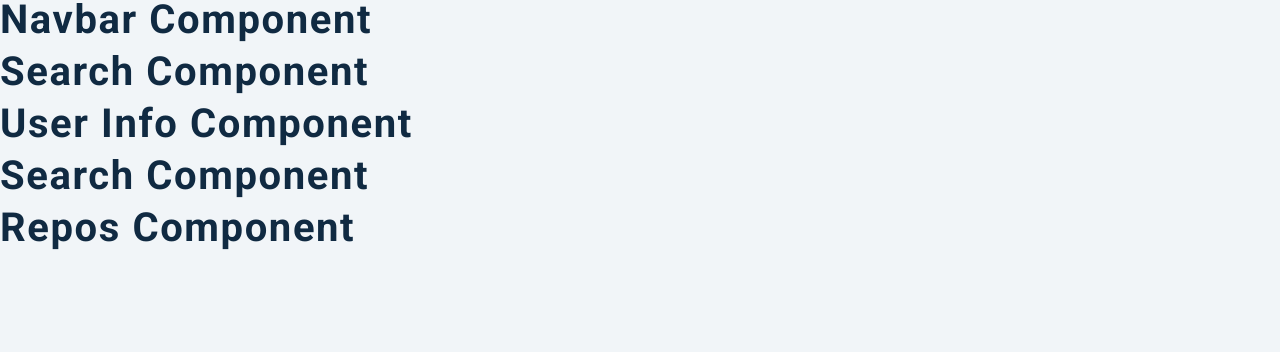
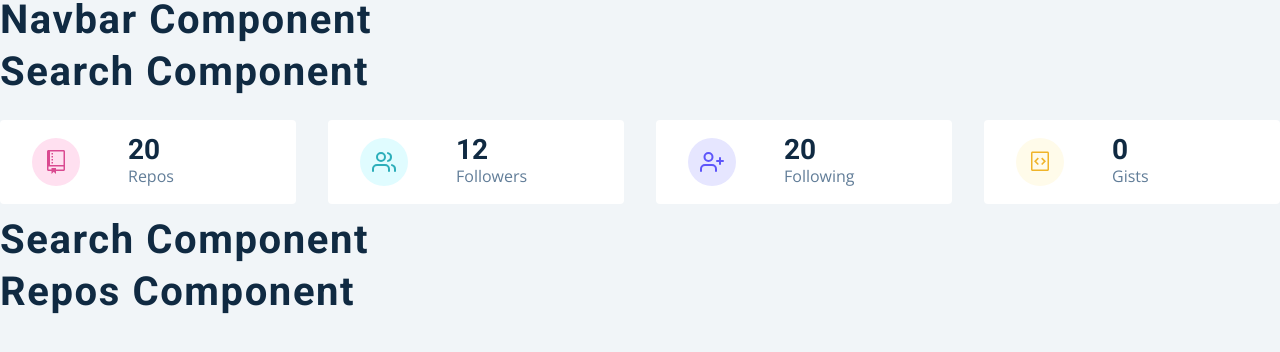
Before and after one commit to tRomanowski/react-github-search, a React (Create React App) app: page / in a window 1280 px wide. Shown: the top 352 px of the page. Built offline with nearby package versions, Linux system fonts and the light colour scheme.

Commit message:
Add userInfosComponet

```diff
--- a/src/components/Info.js
+++ b/src/components/Info.js
@@ -5,9 +5,61 @@
 import { FiUsers, FiUserPlus } from 'react-icons/fi';
 
 const UserInfo = () => {
-  const data = useGlobalContext();
-  console.log(data);
-  return <h2>user info component</h2>;
+  const { githubUser } = useGlobalContext();
+  const { public_repos, followers, following, public_gists } = githubUser;
+  console.log(githubUser);
+
+  const items = [
+    {
+      id: 1,
+      icon: <GoRepo className='icon' />,
+      label: 'repos',
+      value: public_repos,
+      color: 'pink',
+    },
+    {
+      id: 2,
+      icon: <FiUsers className='icon' />,
+      label: 'followers',
+      value: followers,
+      color: 'green',
+    },
+    {
+      id: 3,
+      icon: <FiUserPlus className='icon' />,
+      label: 'following',
+      value: following,
+      color: 'purple',
+    },
+    {
+      id: 4,
+      icon: <GoGist className='icon' />,
+      label: 'gists',
+      value: public_gists,
+      color: 'yellow',
+    },
+  ];
+  return (
+    <section className='section'>
+      <Wrapper classname='section-center'>
+        {items.map((item) => {
+          return <Item key={item.id} {...item} />;
+        })}
+      </Wrapper>
+    </section>
+  );
+};
+
+const Item = ({ icon, label, value, color }) => {
+  return (
+    <article className='item'>
+      <span className={color}>{icon}</span>
+      <div>
+        <h3>{value}</h3>
+        <p>{label}</p>
+      </div>
+    </article>
+  );
 };
 
 const Wrapper = styled.section`
```
